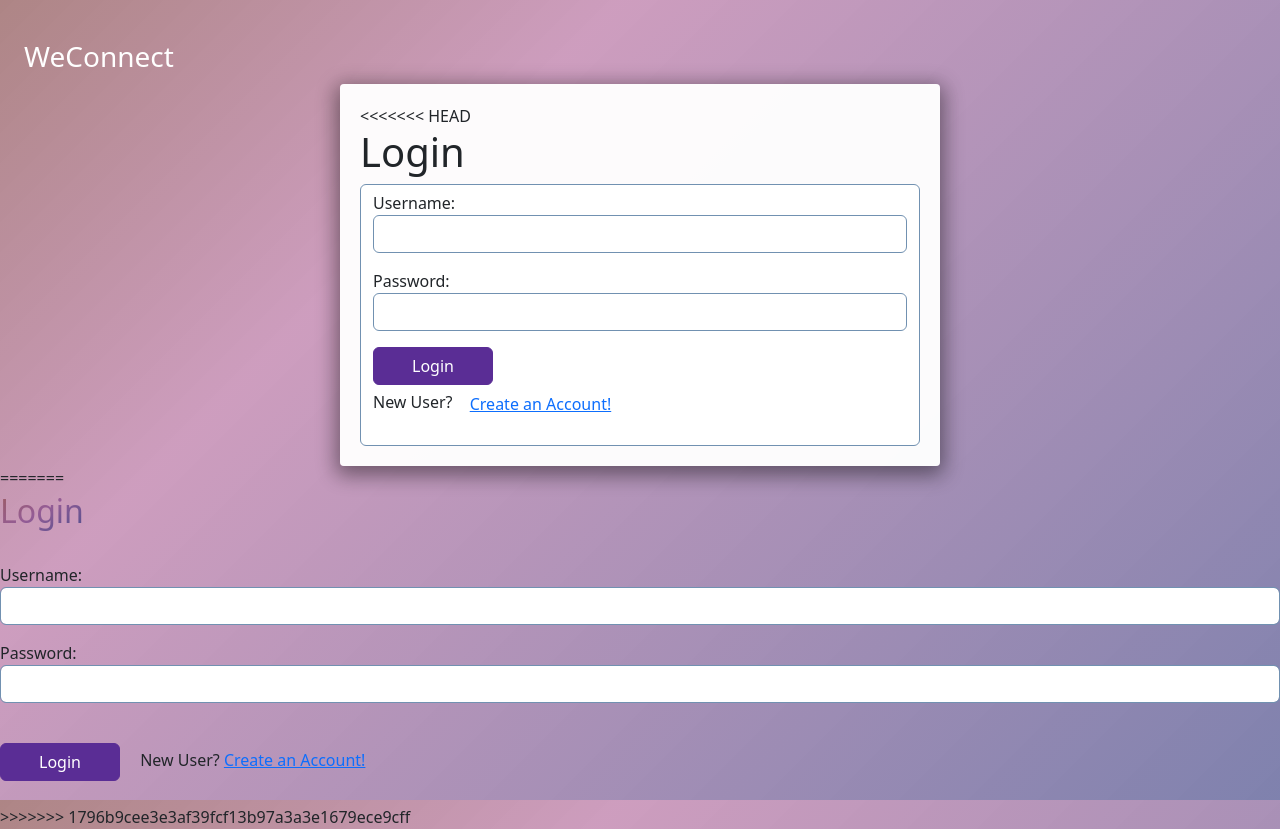
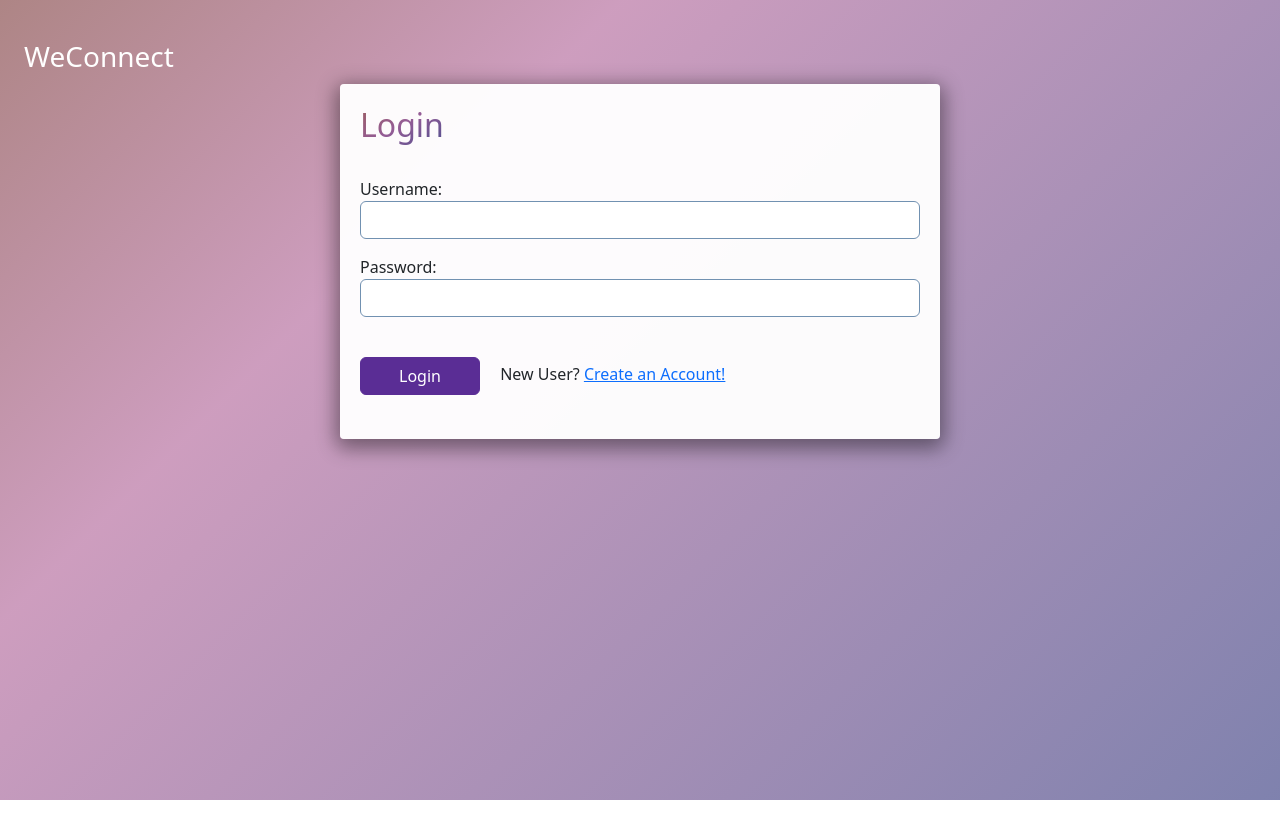
Before and after one commit to pbramhane/Social-Media, a Django app: page / in a window 1280 px wide. After the commit the page ends 800 px from the top, so only its background shows below. Run offline with Django 4.2, Linux system fonts and the light colour scheme.

Commit message:
design changes

```diff
--- a/weConnect/templates/mylogin.html
+++ b/weConnect/templates/mylogin.html
@@ -62,17 +62,6 @@
         <a href="{% url 'home' %}" class="text-white text-decoration-none">WeConnect</a>
     </h3>
     <div class="container form-container">
-<<<<<<< HEAD
-        <h1>Login</h1>
-
-            <form action="" method="post" class="form-control">
-                {% csrf_token %}
-                {{ loginform.as_p }}
-                <button type="submit" class="btn btn-primary">Login</button>
-                <p>New User? <a href="{% url 'register' %}" class="btn btn-link">Create an Account!</a></p>
-            </form>
-        </div>
-=======
         <h2>Login</h2>
         <br>
         <form action="" method="post">
@@ -83,7 +72,6 @@
             <span class="ms-3">New User? <a href="{% url 'register' %}">Create an Account!</a></span>
         </form>
         <br>
->>>>>>> 1796b9cee3e3af39fcf13b97a3a3e1679ece9cff
         <div>
 
         </div>
```
